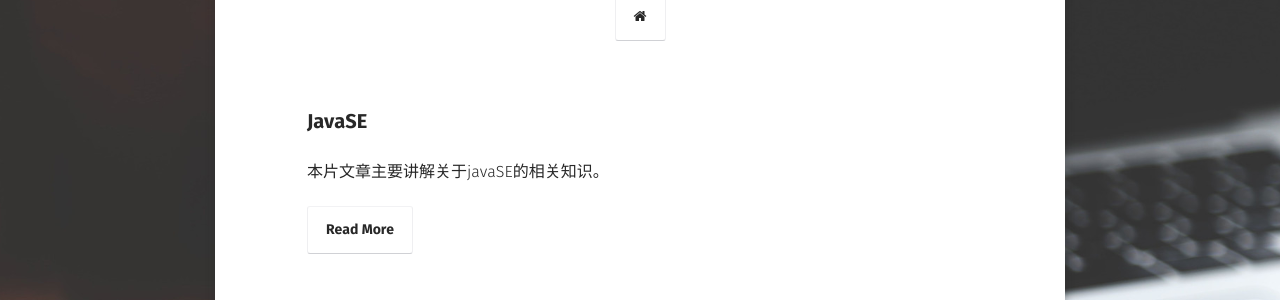
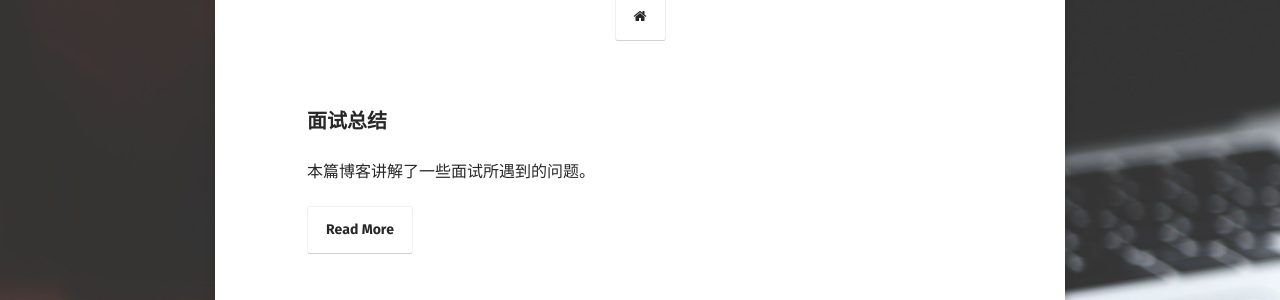
Before and after one commit to jackieliutao/javaStudyRoute, a Jekyll site: the page built from posts/index.md, in a window 1280 px wide. Shown: the part 196-496 px from the top of the page. Built offline with Jekyll 4.4.1, drawn with Linux system fonts in a browser that asks for light colours; some web fonts are replaced.

Commit message:
update
update

```diff
--- a/_posts/2017-09-18-面试总结.md
+++ b/_posts/2017-09-18-面试总结.md
@@ -1,8 +1,8 @@
 ---
 layout: post
-title:  "JavaSE"
+title:  "面试总结"
 date:   2017-09-21
-excerpt: "本片文章主要讲解关于javaSE的相关知识。"
+excerpt: "本篇博客讲解了一些面试所遇到的问题。"
 tag:
 - JAVASE
 - JAVAEE
```
